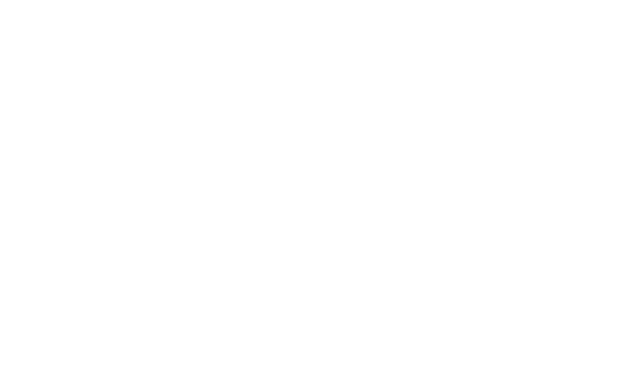
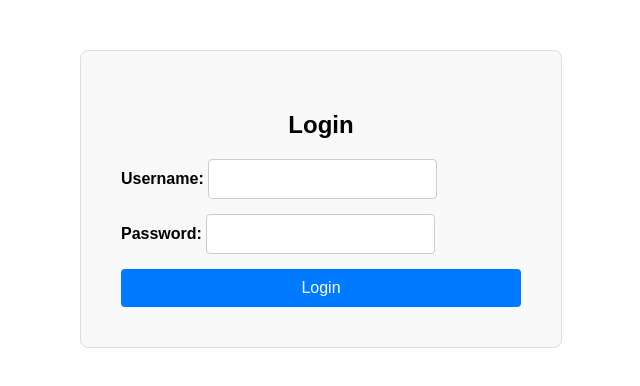
Before and after one commit to denn4617/fullstack-task-manager, a React (Create React App) app in the folder frontend/: page / in a window 1280 px wide. Before the commit this address had no page. Shown: the top 386 px of the page, without its empty margins (319-959 px from the left). Built offline with nearby package versions, Linux system fonts and the light colour scheme; the HTML template or start-up script is replaced by a standard one.

Commit message:
Implement Login UI

```diff
--- a/frontend/src/App.tsx
+++ b/frontend/src/App.tsx
@@ -1,11 +1,13 @@
 import React from "react";
 import { BrowserRouter as Router, Routes, Route } from "react-router-dom";
+import Login from "./components/Login";
 import TaskManager from "./components/TaskManager";
 
 const App: React.FC = () => {
   return (
     <Router>
       <Routes>
+      <Route path="/" element={<Login />} />
         <Route path="/tasks" element={<TaskManager />} />
       </Routes>
     </Router>
--- /dev/null
+++ b/frontend/src/components/Login.css
@@ -0,0 +1,53 @@
+/* Login.css */
+
+.login-container {
+    max-width: 400px;
+    margin: 50px auto;
+    padding: 40px;
+    border: 1px solid #ddd;
+    border-radius: 8px;
+    background-color: #f9f9f9;
+    font-family: Arial, sans-serif;
+  }
+
+  .login-container h2 {
+    text-align: center;
+    margin-bottom: 20px;
+  }
+
+  .login-container form {
+    display: flex;
+    flex-direction: column;
+    gap: 15px;
+  }
+
+  .login-container label {
+    font-size: 16px;
+    font-weight: bold;
+  }
+
+  .login-container input {
+    padding: 10px;
+    font-size: 16px;
+    border: 1px solid #ccc;
+    border-radius: 4px;
+  }
+
+  .login-container button {
+    padding: 10px;
+    font-size: 16px;
+    border: none;
+    background-color: #007bff;
+    color: #fff;
+    border-radius: 4px;
+    cursor: pointer;
+  }
+
+  .login-container button:hover {
+    background-color: #0056b3;
+  }
+
+  .error-message {
+    color: red;
+    text-align: center;
+  }
--- /dev/null
+++ b/frontend/src/components/Login.tsx
@@ -0,0 +1,53 @@
+import React, { useState } from "react";
+import { login } from "../api";
+import { useNavigate } from "react-router-dom";
+import "./Login.css";
+
+const Login: React.FC = () => {
+  const [username, setUsername] = useState("");
+  const [password, setPassword] = useState("");
+  const [error, setError] = useState<string | null>(null);
+  const navigate = useNavigate();
+
+  const handleSubmit = async (e: React.FormEvent) => {
+    e.preventDefault();
+    try {
+      const data = await login(username, password);
+      // Save token in localStorage (or context) for authenticated requests.
+      localStorage.setItem("token", data.token);
+      navigate("/tasks");
+    } catch (err) {
+      setError("Invalid credentials. Please try again.");
+    }
+  };
+
+  return (
+    <div className="login-container">
+      <h2>Login</h2>
+      {error && <p className="error-message">{error}</p>}
+      <form onSubmit={handleSubmit}>
+        <div>
+          <label>Username: </label>
+          <input
+            type="text"
+            value={username}
+            onChange={(e) => setUsername(e.target.value)}
+            required
+          />
+        </div>
+        <div>
+          <label>Password: </label>
+          <input
+            type="password"
+            value={password}
+            onChange={(e) => setPassword(e.target.value)}
+            required
+          />
+        </div>
+        <button type="submit">Login</button>
+      </form>
+    </div>
+  );
+};
+
+export default Login;
```
